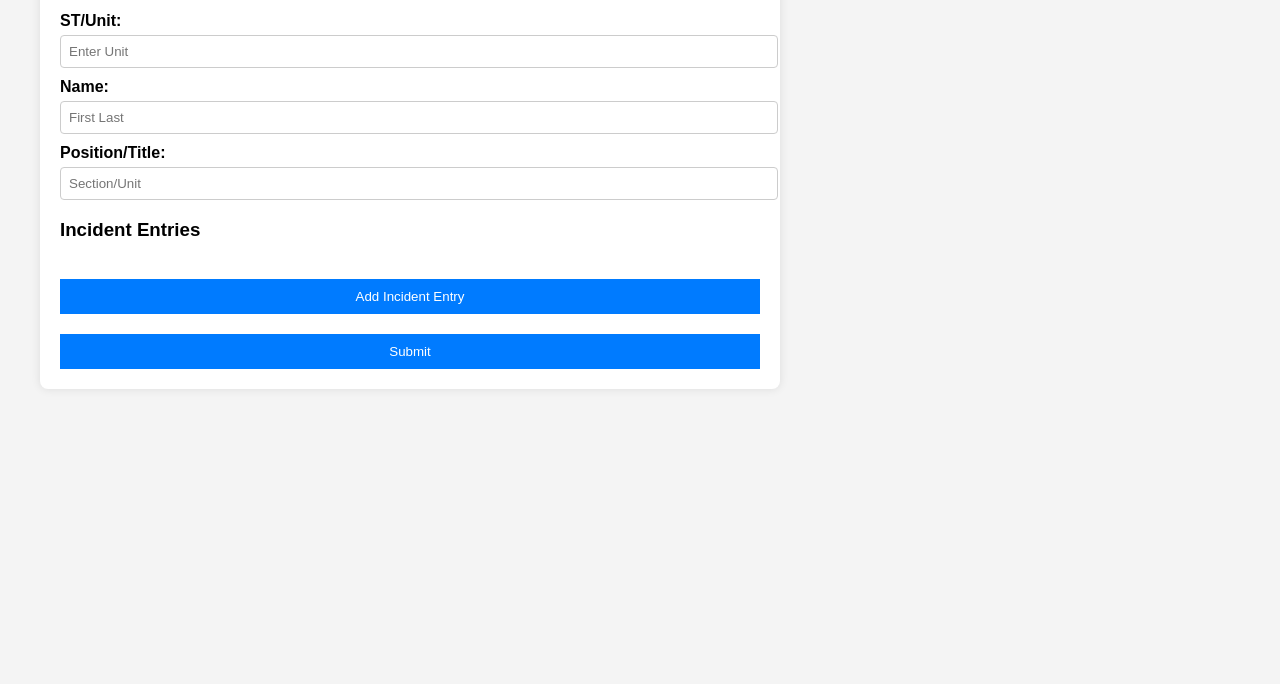
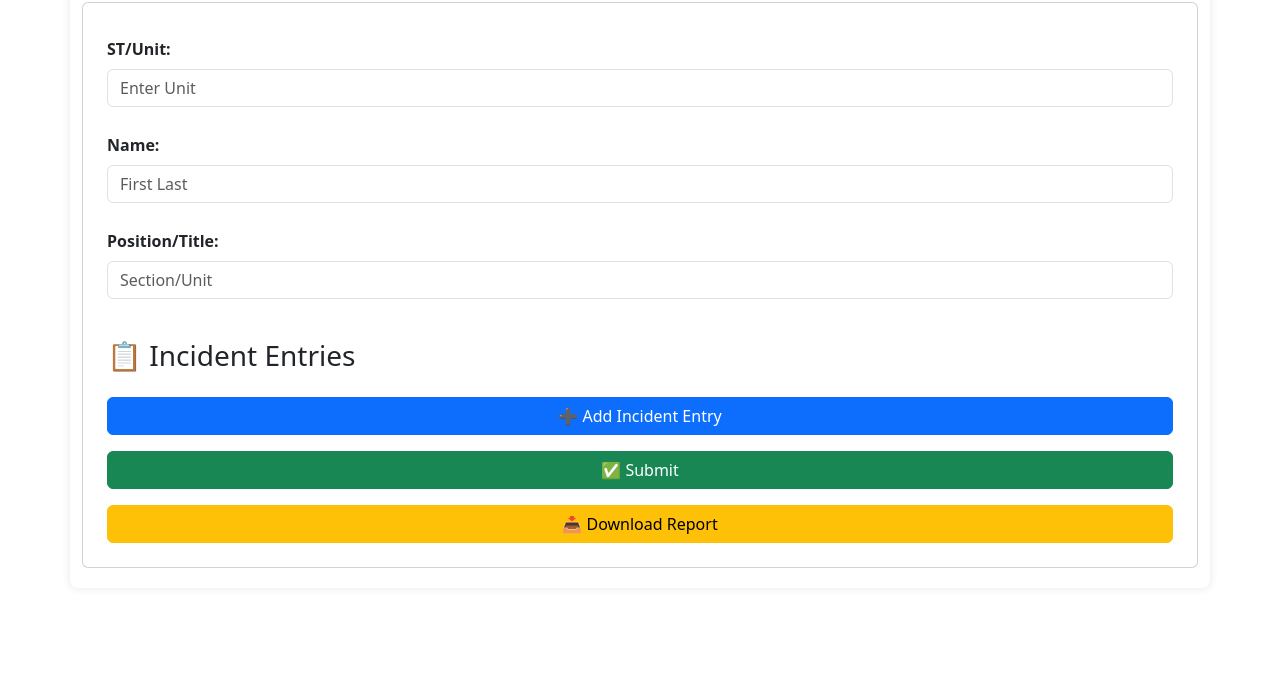
Before and after one commit to devphank/incident-tracking2, a plain HTML site: page index.html in a window 1280 px wide. Shown: the part 116-800 px from the top of the page. Drawn offline with nearby package versions, Linux system fonts and the light colour scheme.

Commit message:
Update index.html

```diff
--- a/index.html
+++ b/index.html
@@ -5,31 +5,39 @@
     <meta name="viewport" content="width=device-width, initial-scale=1.0">
     <title>Incident Tracking System</title>
     <link rel="stylesheet" href="styles.css">
+    <link rel="stylesheet" href="https://cdn.jsdelivr.net/npm/bootstrap@5.3.0/dist/css/bootstrap.min.css">
 </head>
 <body>
 
-<div class="container">
-    <h2>Incident Status Tracking</h2>
+<div class="container mt-4">
+    <h2 class="text-center">🚨 Incident Tracking System 🚨</h2>
 
-    <label for="unit">ST/Unit:</label>
-    <input type="text" id="unit" placeholder="Enter Unit">
+    <div class="card p-4 mt-3">
+        <div class="mb-3">
+            <label for="unit" class="form-label">ST/Unit:</label>
+            <input type="text" id="unit" class="form-control" placeholder="Enter Unit">
+        </div>
 
-    <label for="name">Name:</label>
-    <input type="text" id="name" placeholder="First Last">
+        <div class="mb-3">
+            <label for="name" class="form-label">Name:</label>
+            <input type="text" id="name" class="form-control" placeholder="First Last">
+        </div>
 
-    <label for="position">Position/Title:</label>
-    <input type="text" id="position" placeholder="Section/Unit">
+        <div class="mb-3">
+            <label for="position" class="form-label">Position/Title:</label>
+            <input type="text" id="position" class="form-control" placeholder="Section/Unit">
+        </div>
 
-    <h3>Incident Entries</h3>
+        <h3 class="mt-4">📋 Incident Entries</h3>
+        <div id="incidentEntries"></div>
 
-    <div id="incidentEntries">
-        <!-- Incident entries added dynamically -->
+        <button class="btn btn-primary mt-3" onclick="addIncidentEntry()">➕ Add Incident Entry</button>
+        <button class="btn btn-success mt-3" onclick="submitForm()">✅ Submit</button>
+        <button class="btn btn-warning mt-3" onclick="downloadJSON()">📥 Download Report</button>
     </div>
-
-    <button type="button" onclick="addIncidentEntry()">Add Incident Entry</button>
-    <button type="button" onclick="submitForm()">Submit</button>
 </div>
 
 <script src="script.js"></script>
+<script src="https://cdn.jsdelivr.net/npm/bootstrap@5.3.0/dist/js/bootstrap.bundle.min.js"></script>
 </body>
 </html>
```
